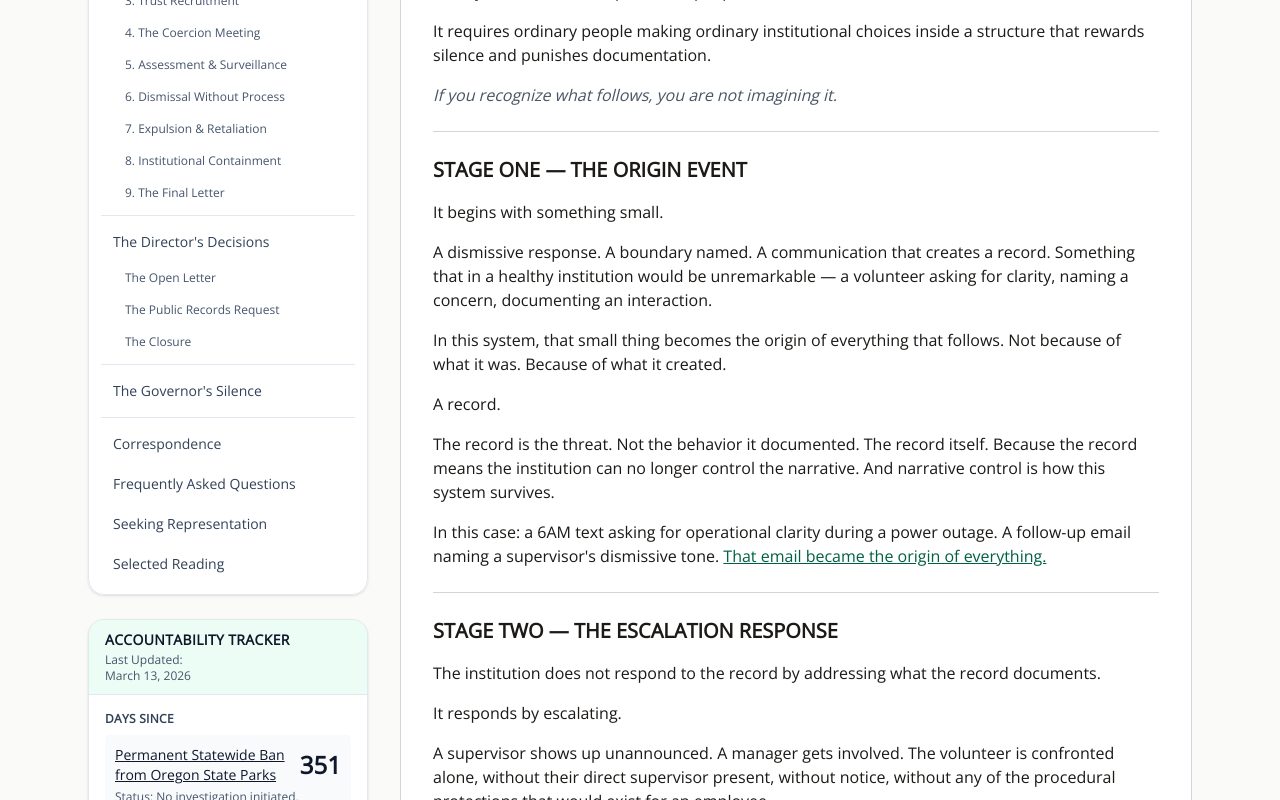
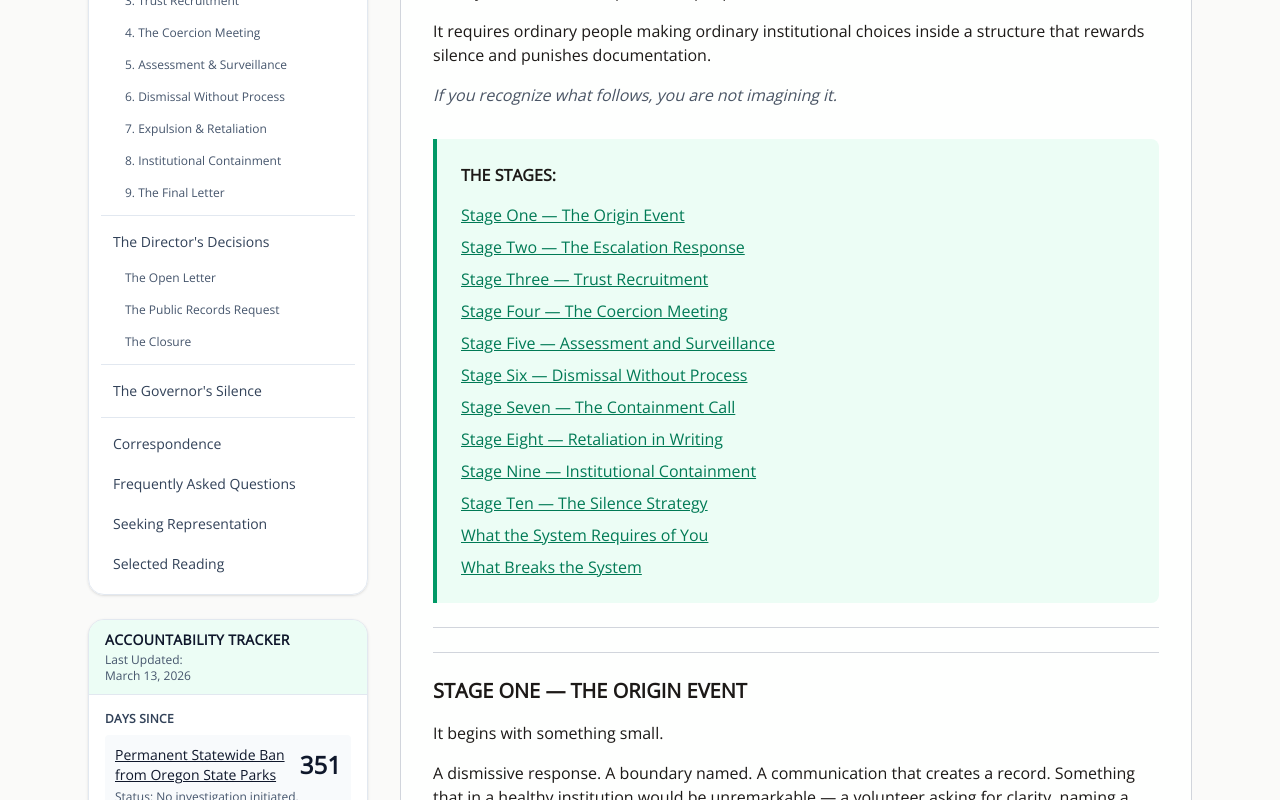
Before and after one commit to rswfire/rswfire.oprd, a Next.js app: page /system-map in a window 1280 px wide. Shown: the part 500-1300 px from the top of the page. Built offline with nearby package versions, Linux system fonts and the light colour scheme.

Commit message:
Updated System-Map.tsx

```diff
--- a/app/(archive)/system-map/page.tsx
+++ b/app/(archive)/system-map/page.tsx
@@ -35,9 +35,29 @@ export default function SystemMapPage() {
                 If you recognize what follows, you are not imagining it.
             </div>
 
+            <div className="mt-8 p-6 bg-emerald-50 border-l-4 border-emerald-600 rounded-r-lg">
+                <div className="text-base font-semibold mb-4">THE STAGES:</div>
+                <ul className="space-y-2">
+                    <li><a href="#stage-one" className="text-emerald-700 underline hover:text-emerald-600">Stage One — The Origin Event</a></li>
+                    <li><a href="#stage-two" className="text-emerald-700 underline hover:text-emerald-600">Stage Two — The Escalation Response</a></li>
+                    <li><a href="#stage-three" className="text-emerald-700 underline hover:text-emerald-600">Stage Three — Trust Recruitment</a></li>
+                    <li><a href="#stage-four" className="text-emerald-700 underline hover:text-emerald-600">Stage Four — The Coercion Meeting</a></li>
+                    <li><a href="#stage-five" className="text-emerald-700 underline hover:text-emerald-600">Stage Five — Assessment and Surveillance</a></li>
+                    <li><a href="#stage-six" className="text-emerald-700 underline hover:text-emerald-600">Stage Six — Dismissal Without Process</a></li>
+                    <li><a href="#stage-seven" className="text-emerald-700 underline hover:text-emerald-600">Stage Seven — The Containment Call</a></li>
+                    <li><a href="#stage-eight" className="text-emerald-700 underline hover:text-emerald-600">Stage Eight — Retaliation in Writing</a></li>
+                    <li><a href="#stage-nine" className="text-emerald-700 underline hover:text-emerald-600">Stage Nine — Institutional Containment</a></li>
+                    <li><a href="#stage-ten" className="text-emerald-700 underline hover:text-emerald-600">Stage Ten — The Silence Strategy</a></li>
+                    <li><a href="#requires" className="text-emerald-700 underline hover:text-emerald-600">What the System Requires of You</a></li>
+                    <li><a href="#breaks" className="text-emerald-700 underline hover:text-emerald-600">What Breaks the System</a></li>
+                </ul>
+            </div>
+
             <hr className="my-6 border-t border-gray-300" />
 
-            <h2 className="text-xl font-semibold">STAGE ONE — THE ORIGIN EVENT</h2>
+            <hr className="my-6 border-t border-gray-300" />
+
+            <h2 id="stage-one" className="text-xl font-semibold scroll-mt-48">STAGE ONE — THE ORIGIN EVENT</h2>
 
             <div className="mt-4">
                 It begins with something small.
@@ -65,7 +85,7 @@ export default function SystemMapPage() {
 
             <hr className="my-6 border-t border-gray-300" />
 
-            <h2 className="text-xl font-semibold">STAGE TWO — THE ESCALATION RESPONSE</h2>
+            <h2 id="stage-two" className="text-xl font-semibold scroll-mt-48">STAGE TWO — THE ESCALATION RESPONSE</h2>
 
             <div className="mt-4">
                 The institution does not respond to the record by addressing what the record documents.
@@ -105,7 +125,7 @@ export default function SystemMapPage() {
 
             <hr className="my-6 border-t border-gray-300" />
 
-            <h2 className="text-xl font-semibold">STAGE THREE — TRUST RECRUITMENT</h2>
+            <h2 id="stage-three" className="text-xl font-semibold scroll-mt-48">STAGE THREE — TRUST RECRUITMENT</h2>
 
             <div className="mt-4">
                 The system needs material.
@@ -129,7 +149,7 @@ export default function SystemMapPage() {
 
             <hr className="my-6 border-t border-gray-300" />
 
-            <h2 className="text-xl font-semibold">STAGE FOUR — THE COERCION MEETING</h2>
+            <h2 id="stage-four" className="text-xl font-semibold scroll-mt-48">STAGE FOUR — THE COERCION MEETING</h2>
 
             <div className="mt-4">
                 Now the system has what it needs.
@@ -157,7 +177,7 @@ export default function SystemMapPage() {
 
             <hr className="my-6 border-t border-gray-300" />
 
-            <h2 className="text-xl font-semibold">STAGE FIVE — ASSESSMENT AND SURVEILLANCE</h2>
+            <h2 id="stage-five" className="text-xl font-semibold scroll-mt-48">STAGE FIVE — ASSESSMENT AND SURVEILLANCE</h2>
 
             <div className="mt-4">
                 The system needs to understand what it's dealing with.
@@ -181,7 +201,7 @@ export default function SystemMapPage() {
 
             <hr className="my-6 border-t border-gray-300" />
 
-            <h2 className="text-xl font-semibold">STAGE SIX — DISMISSAL WITHOUT PROCESS</h2>
+            <h2 id="stage-six" className="text-xl font-semibold scroll-mt-48">STAGE SIX — DISMISSAL WITHOUT PROCESS</h2>
 
             <div className="mt-4">
                 When the volunteer cannot be pressured into resigning and the assessment has failed, the system removes them.
@@ -205,7 +225,7 @@ export default function SystemMapPage() {
 
             <hr className="my-6 border-t border-gray-300" />
 
-            <h2 className="text-xl font-semibold">STAGE SEVEN — THE CONTAINMENT CALL</h2>
+            <h2 id="stage-seven" className="text-xl font-semibold scroll-mt-48">STAGE SEVEN — THE CONTAINMENT CALL</h2>
 
             <div className="mt-4">
                 When the volunteer goes public — when they document the dismissal before the institution has finished constructing its narrative — the system deploys its most sophisticated instrument.
@@ -229,7 +249,7 @@ export default function SystemMapPage() {
 
             <hr className="my-6 border-t border-gray-300" />
 
-            <h2 className="text-xl font-semibold">STAGE EIGHT — RETALIATION IN WRITING</h2>
+            <h2 id="stage-eight" className="text-xl font-semibold scroll-mt-48">STAGE EIGHT — RETALIATION IN WRITING</h2>
 
             <div className="mt-4">
                 This is where this system makes its most catastrophic error.
@@ -257,7 +277,7 @@ export default function SystemMapPage() {
 
             <hr className="my-6 border-t border-gray-300" />
 
-            <h2 className="text-xl font-semibold">STAGE NINE — INSTITUTIONAL CONTAINMENT</h2>
+            <h2 id="stage-nine" className="text-xl font-semibold scroll-mt-48">STAGE NINE — INSTITUTIONAL CONTAINMENT</h2>
 
             <div className="mt-4">
                 When the volunteer continues to document and escalate, the institution builds walls.
@@ -281,7 +301,7 @@ export default function SystemMapPage() {
 
             <hr className="my-6 border-t border-gray-300" />
 
-            <h2 className="text-xl font-semibold">STAGE TEN — THE SILENCE STRATEGY</h2>
+            <h2 id="stage-ten" className="text-xl font-semibold scroll-mt-48">STAGE TEN — THE SILENCE STRATEGY</h2>
 
             <div className="mt-4">
                 The final stage is silence.
@@ -309,7 +329,7 @@ export default function SystemMapPage() {
 
             <hr className="my-6 border-t border-gray-300" />
 
-            <h2 className="text-xl font-semibold">WHAT THE SYSTEM REQUIRES OF YOU</h2>
+            <h2 id="requires" className="text-xl font-semibold scroll-mt-48">WHAT THE SYSTEM REQUIRES OF YOU</h2>
 
             <div className="mt-4">
                 If you are reading this because you recognize what you just read — here is what the system needs from you to work.
@@ -353,7 +373,7 @@ export default function SystemMapPage() {
 
             <hr className="my-6 border-t border-gray-300" />
 
-            <h2 className="text-xl font-semibold">WHAT BREAKS THE SYSTEM</h2>
+            <h2 id="breaks" className="text-xl font-semibold scroll-mt-48">WHAT BREAKS THE SYSTEM</h2>
 
             <div className="mt-4">
                 Documentation that begins before the system knows it needs to worry about documentation.
--- a/components/Header.tsx
+++ b/components/Header.tsx
@@ -26,7 +26,7 @@ export default function Header() {
     }, [mobileMenuOpen]);
 
     return (
-        <header className="sticky top-0 z-20 border-b border-stone-200 bg-white backdrop-blur">
+        <header className="border-b border-stone-200 bg-white backdrop-blur">
             <div className="mx-auto max-w-6xl px-4 sm:px-6 py-4">
                 <div className="flex items-center justify-between gap-4">
 
```
